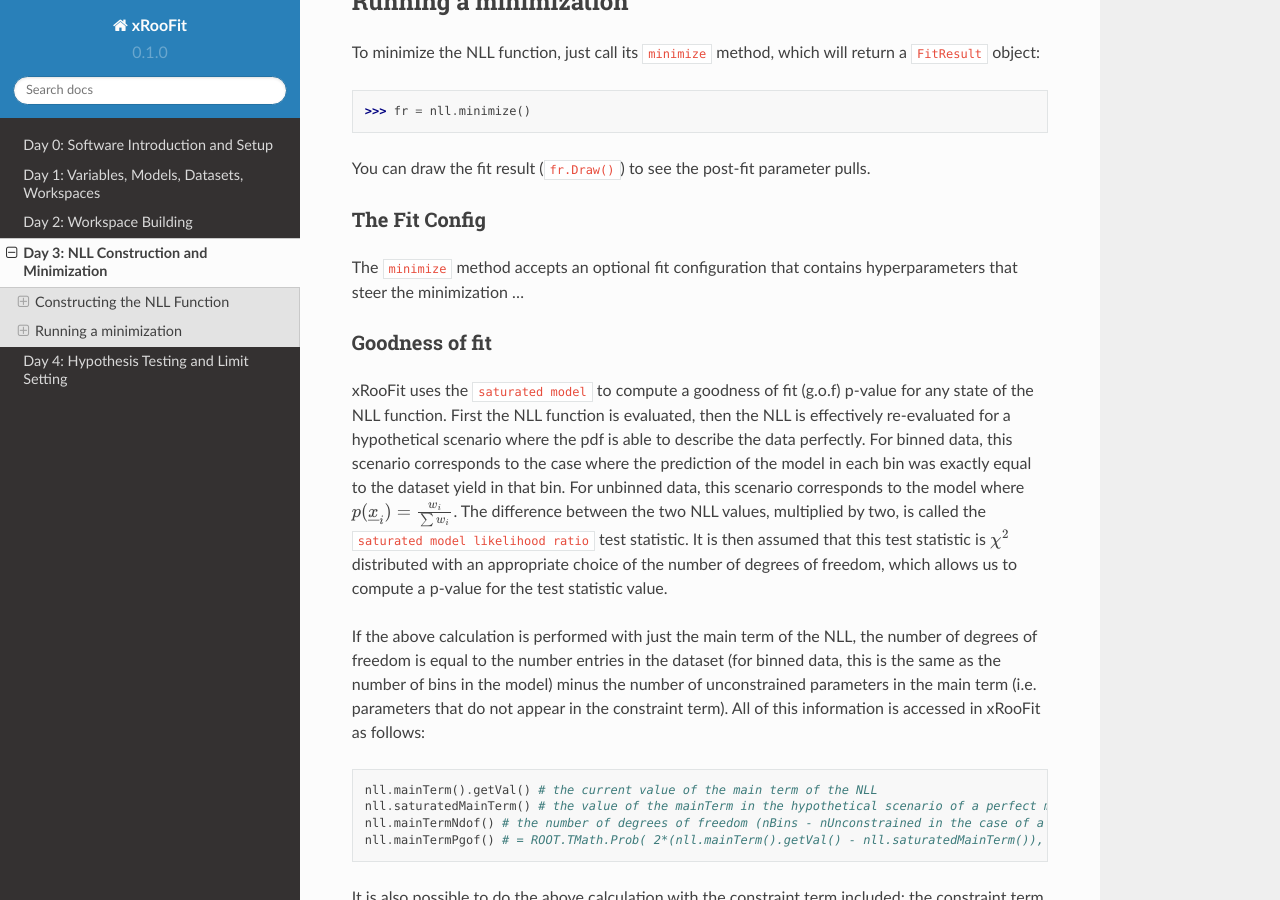
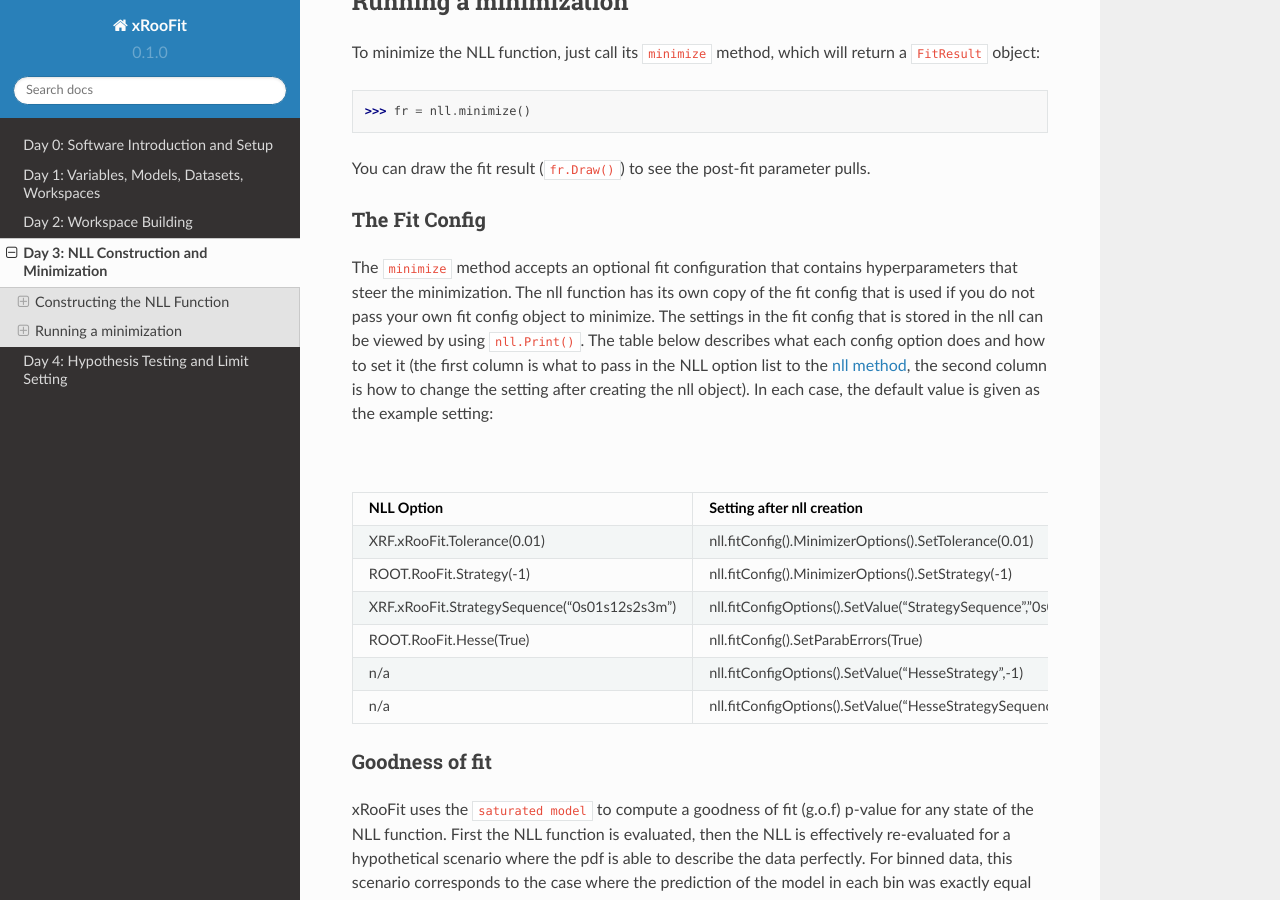
Before and after one commit to will-cern/xroofit-readthedocs, a Sphinx documentation site: the page built from docs/source/fitting.rst, in a window 1280 px wide and 900 px high, scrolled down 1018 px. Built offline with Sphinx 7.4.7 and the Read the Docs theme 2.0.0, drawn with Linux system fonts in a browser that asks for light colours.

Commit message:
Update fitting.rst

```diff
--- a/docs/source/fitting.rst
+++ b/docs/source/fitting.rst
@@ -39,7 +39,34 @@
 
 The Fit Config
 ^^^^^^^^^^^^^^
-The ``minimize`` method accepts an optional fit configuration that contains hyperparameters that steer the minimization ...
+The ``minimize`` method accepts an optional fit configuration that contains hyperparameters that steer the minimization. The nll function has its own copy of the fit config that is used if you do not pass your own fit config object to minimize. The settings in the fit config that is stored in the nll can be viewed by using ``nll.Print()``. The table below describes what each config option does and how to set it (the first column is what to pass in the NLL option list to the :ref:`nll method <nll options>`, the second column is how to change the setting after creating the nll object). In each case, the default value is given as the example setting:
+
+.. list-table:: Fit Config settings
+    :widths: 25 10 65
+    :header-rows: 1
+
+    * - NLL Option
+      - Setting after nll creation
+      - Description
+    * - XRF.xRooFit.Tolerance(0.01)
+      - nll.fitConfig().MinimizerOptions().SetTolerance(0.01)
+      - 1000 times the maximum allowed value of the edm (estimated distance to minimum) of the fit before the fit is considered converged. E.g. the default value of 0.01 means that the edm must become less than 1e-5 for convergence. If this is not reached, the migrad status code will be 3.
+    * - ROOT.RooFit.Strategy(-1)
+      - nll.fitConfig().MinimizerOptions().SetStrategy(-1)
+      - The starting minuit strategy. If set to -1 (the default), the starting strategy is the start of the StrategySequence setting (see below).
+    * - XRF.xRooFit.StrategySequence("0s01s12s2s3m")
+      - nll.fitConfigOptions().SetValue("StrategySequence","0s01s12s2s3m")
+      - Determines the order of retries automatically performed if a fit fails. A number indicates a strategy setting, `s` indicates a rescan, and `m` indicates a switch to minuit1 (which will soon be deprecated). For example, a strategy sequence of "0s01s12s2m" means that if a strategy=0 fit fails it will try a rescan and then try the strategy=0 fit again, if that fails it will switch to strategy=1, and so on.
+    * - ROOT.RooFit.Hesse(True)
+      - nll.fitConfig().SetParabErrors(True)
+      - Controls if hesse should be run after the migrad minimization (if it wasn't already run with the necessary level of precision by the migrad minimization, which can sometimes happen and xRooFit will automatically determine this). If it is not run, the covariance matrix may not be accurate (quality != 3).
+    * - n/a
+      - nll.fitConfigOptions().SetValue("HesseStrategy",-1)
+      - Controls which strategy is used first when hesse algorithm is run. If -1, will take first strategy in the HesseStrategySequence (see below)
+    * - n/a
+      - nll.fitConfigOptions().SetValue("HesseStrategySequence","23")
+      - Similar to the StrategySequence setting, this controls the order of attempts made in the hesse algorithm, with an example of hesse failure being e.g. a non-positive definite covariance matrix (covQuality=1 in the case of hesse strategy 3 in the fit result).
+
 
 Goodness of fit
 ^^^^^^^^^^^^^^^
```
